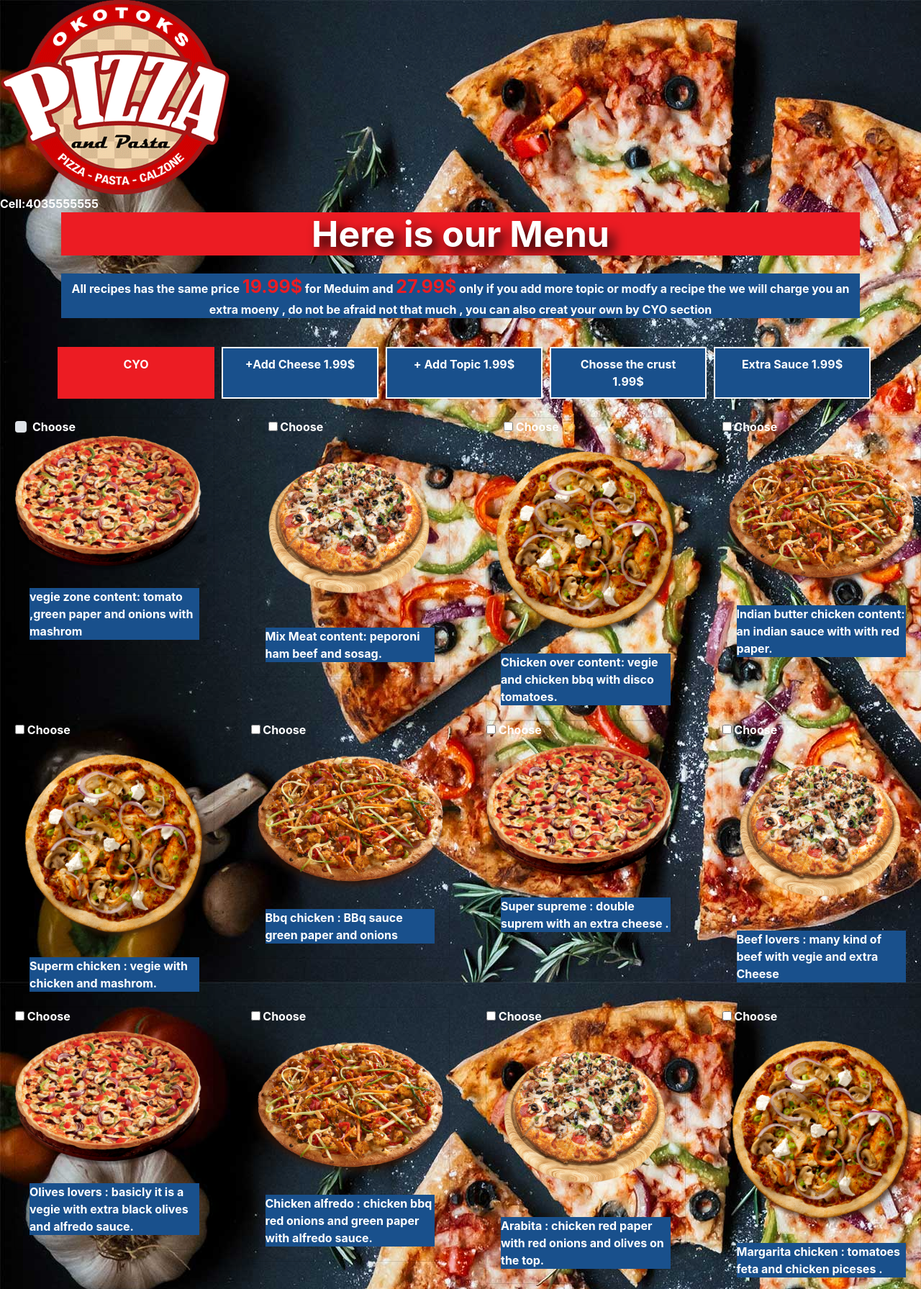
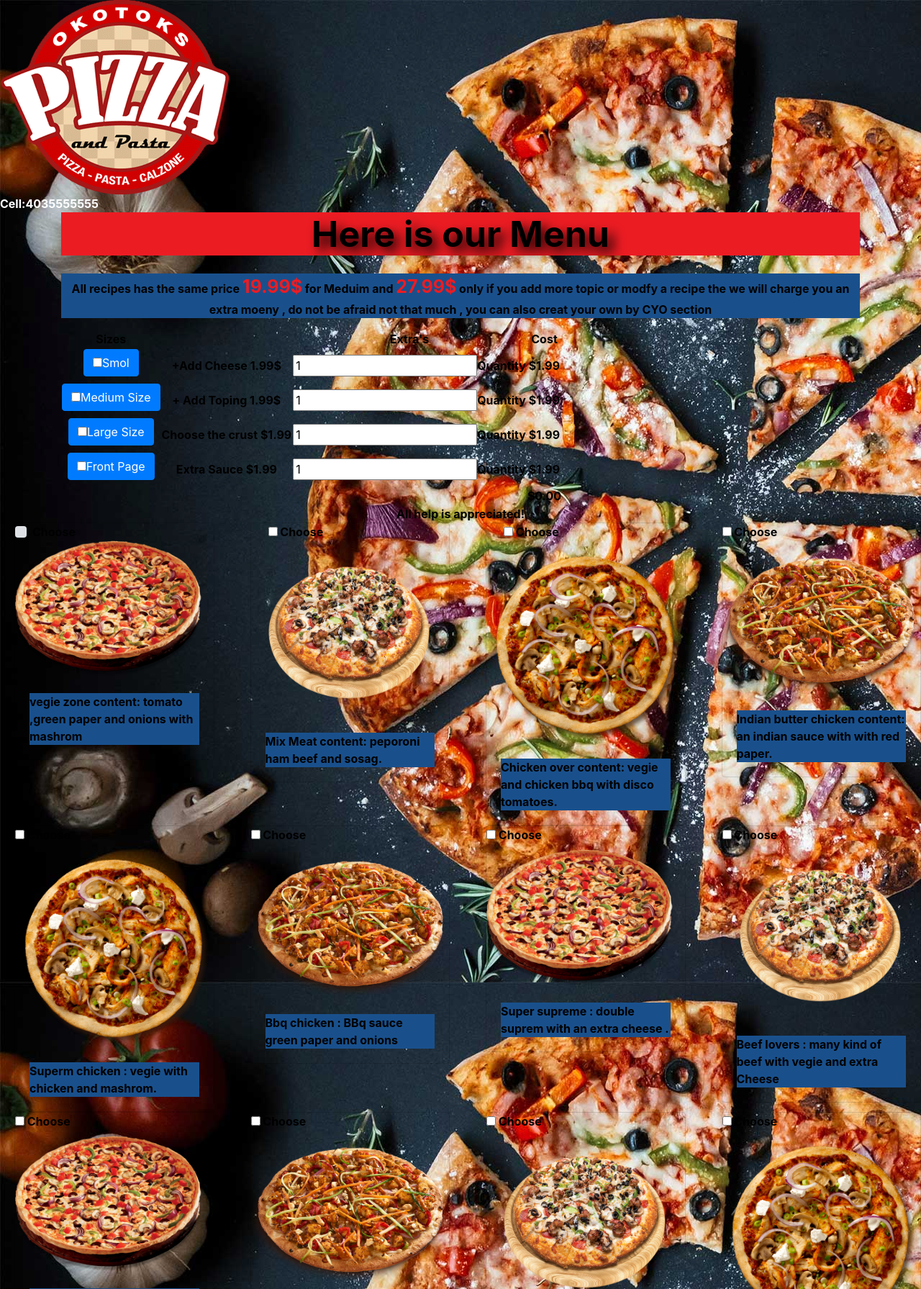
Before and after one commit to A7mmed1/okotoksPizza, a PHP site: page /menu.html in a window 1280 px wide. Shown: the top 1791 px of the page at 72% size. Run offline with PHP 8.4, Linux system fonts and the light colour scheme.

Commit message:
added extras table totals

```diff
--- /dev/null
+++ b/app.js
@@ -0,0 +1,30 @@
+$('input[type="number"]').change(function(){
+
+    var priceRow = $(this).parent().next();
+
+    priceRow.text('$'+Math.round($(this).val()*priceRow.attr('unit-price')*100)/100);
+
+    updateTotal();
+});
+
+$('input[type="checkbox"]').change(function(){
+
+    updateTotal();
+
+});
+
+function updateTotal(){
+
+    var total = 0;
+
+    $('input[type="checkbox"]:checked').each(function(){
+
+        var priceRow = $(this).parents('tr').children('td[unit-price]');
+
+        total += parseFloat(priceRow.text().replace('$',''))
+
+    })
+
+
+    $('#ad_promote_total_cost').text('$'+total);
+}
--- a/css/styles3.css
+++ b/css/styles3.css
@@ -1,6 +1,6 @@
 body {
   background-image: url("/images/23.jpg");
-  color: white;
+  color: black;
   font-weight: bold; }
 
 .body-overlay {
--- a/menu.html
+++ b/menu.html
@@ -31,14 +31,55 @@
         <div class="container">
             <h2>Here is our Menu</h2>
             <p> All recipes has the same price <span>19.99$</span> for Meduim and <span>27.99$</span> only if you add more topic or modfy a recipe the we will charge you an extra  moeny , do not be afraid not that much , you can also creat your own by CYO section</p>
-                <ul class="list-unstyled row">
-                    <li class=" active col-md">CYO</li>
-                    <li class="col-md">+Add Cheese 1.99$</li>
-                    <li class="col-md">+ Add Topic 1.99$</li>
-                    <li class="col-md"> Chosse the crust 1.99$</li>
-                    <li class="col-md">Extra Sauce 1.99$</li>
-
-                </ul>
+            <table id="postForm_promote">
+                <tr><th>Sizes</th><th></th><th>Extra's</th><th>Cost</th></tr>
+                <tr>
+                    <td>
+                        <label class="btn btn-primary" for="ad_promote_highlight" style="cursor:pointer;vertical-align:top;">
+                            <input type="checkbox" name="ad_promote" value="1" id="ad_promote_highlight">Smol
+                        </label>
+                    </td>
+                    <!-- <li class="active col-md">CYO</li> -->
+                    <td class="ad_promote_info">+Add Cheese 1.99$</td>
+                    <td><input type="number" value="1" min="1" name="ad_promote_days" class="ad_promote_days">Quantity</td>
+                    <td>$1.99</td>
+                </tr>
+                <tr>
+                    <td>
+                        <label class="btn btn-primary" for="ad_promote_mediumsize" style="cursor:pointer;vertical-align:top;">
+                            <input type="checkbox" name="ad_promote" value="2" id="ad_promote_mediumsize">Medium Size
+                        </label>
+                    </td>
+                    <td class="ad_promote_info">+ Add Toping 1.99$</td>
+                    <td><input type="number" value="1" min="1" name="ad_promote_days" class="ad_promote_days">Quantity</td>
+                    <td>$1.99</td>
+                </tr>
+                <tr>
+                    <td>
+                        <label class="btn btn-primary" for="ad_promote_largesize" style="cursor:pointer;vertical-align:top;">
+                            <input type="checkbox" name="ad_promote" value="3" id="ad_promote_largesize">Large Size
+                        </label>
+                    </td>
+                    <td class="ad_promote_info"> Choose the crust $1.99</td>
+                    <td><input type="number" value="1" min="1" name="ad_promote_days" class="ad_promote_days">Quantity</td>
+                    <td>$1.99</td>
+                </tr>
+                <tr>
+                    <td>
+                        <label class="btn btn-primary" for="ad_promote_frontpage" style="cursor:pointer;vertical-align:top;">
+                            <input type="checkbox" name="ad_promote" value="4" id="ad_promote_frontpage">Front Page
+                        </label>
+                    </td>
+                    <td class="ad_promote_info">Extra Sauce $1.99</td>
+                    <td><input type="number" value="1" min="1" name="ad_promote_days" class="ad_promote_days">Quantity</td>
+                    <td>$1.99</td>
+                </tr>
+                <tr>
+                    <td></td><td></td><td></td>
+                    <td id="ad_promote_total_border"><div id="ad_promote_total_cost">$0.00</div></td>
+                </tr>
+            </table>
+            All help is appreciated!
     </div>
 </nav>
 <main>
@@ -451,7 +492,7 @@
     <script src="https://code.jquery.com/jquery-3.3.1.slim.min.js" integrity="sha384-q8i/X+965DzO0rT7abK41JStQIAqVgRVzpbzo5smXKp4YfRvH+8abtTE1Pi6jizo" crossorigin="anonymous"></script>
     <script src="https://cdnjs.cloudflare.com/ajax/libs/popper.js/1.14.3/umd/popper.min.js" integrity="sha384-ZMP7rVo3mIykV+2+9J3UJ46jBk0WLaUAdn689aCwoqbBJiSnjAK/l8WvCWPIPm49" crossorigin="anonymous"></script>
     <script src="https://stackpath.bootstrapcdn.com/bootstrap/4.1.3/js/bootstrap.min.js" integrity="sha384-ChfqqxuZUCnJSK3+MXmPNIyE6ZbWh2IMqE241rYiqJxyMiZ6OW/JmZQ5stwEULTy" crossorigin="anonymous"></script>
-
+    <script src="app.js"></script>
 
 </body>
 </html>
```
Also changed, not shown: 1 other file. Lines whose indentation alone changed are shown as unchanged.
